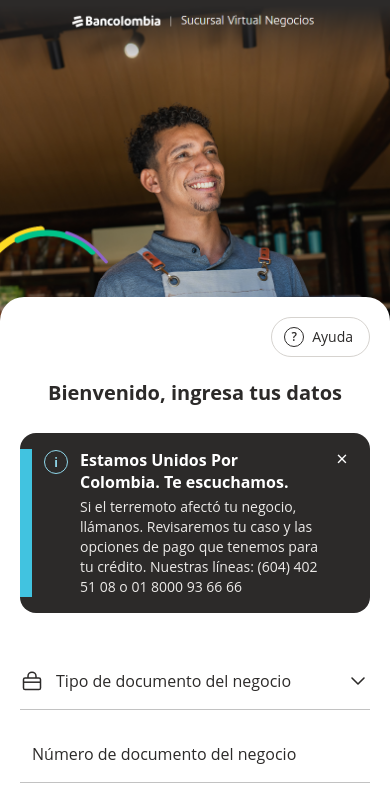
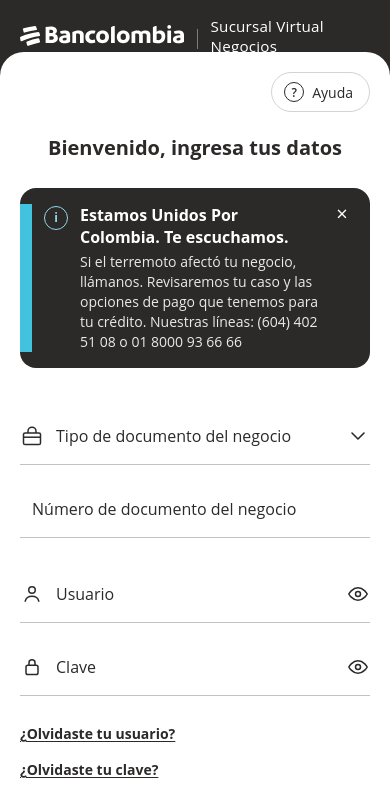
Before and after one commit to sve49854-max/suscursal-negocios, a website: page login.html in a window 390 px wide. Shown: the top 808 px of the page. Drawn offline with Linux system fonts and the light colour scheme; some icons are missing; a web font is replaced by a local one.

Commit message:
style: hide large login image on mobile and show slim dark header bar with inverted logo

```diff
--- a/css/login.css
+++ b/css/login.css
@@ -35,13 +35,17 @@
   color: #fff;
 }
 
-.svn-hero img {
+.desktop-hero-img {
   position: absolute;
   inset: 0;
   width: 100%;
   height: 100%;
   object-fit: cover;
   object-position: center top;
+}
+
+.mobile-hero-header {
+  display: none;
 }
 
 .svn-panel {
@@ -347,13 +351,59 @@
 
 @media (max-width: 64rem) {
   .svn-login { grid-template-columns: 1fr; }
-  .svn-hero { min-height: 38vh; }
+
+  .svn-hero {
+    min-height: auto;
+    height: 4.5rem;
+    background: #2c2a29;
+    display: flex;
+    align-items: center;
+    padding: 0 1.25rem;
+    z-index: 2;
+  }
+
+  .desktop-hero-img {
+    display: none;
+  }
+
+  .mobile-hero-header {
+    display: block;
+    width: 100%;
+  }
+
+  .logo-container {
+    display: flex;
+    align-items: center;
+    gap: 0.5rem;
+    color: #fff;
+    font-family: var(--cib);
+    font-size: 0.95rem;
+  }
+
+  .logo-symbol-inverted {
+    height: 1.4rem;
+    filter: brightness(0) invert(1);
+  }
+
+  .logo-divider {
+    color: #8d8b88;
+    font-size: 1.2rem;
+    font-weight: 300;
+  }
+
+  .logo-subtitle {
+    font-weight: 500;
+    color: #fff;
+    letter-spacing: 0.2px;
+  }
+
   .svn-panel {
     margin-left: 0;
     border-radius: 1.5rem 1.5rem 0 0;
-    margin-top: -1.5rem;
+    margin-top: -1.25rem;
     padding: 1.25rem 1.25rem 1.5rem;
     min-height: auto;
+    background: #fff;
   }
   .row, .recover { grid-template-columns: 1fr; gap: 1rem; }
   .svn-actions { justify-content: center; flex-wrap: wrap; }
--- a/login.html
+++ b/login.html
@@ -13,7 +13,14 @@
 <body>
   <main class="svn-login">
     <section class="svn-hero">
-      <img src="assets/login-hero.png" alt="Bancolombia Sucursal Virtual Negocios" />
+      <img src="assets/login-hero.png" alt="Bancolombia Sucursal Virtual Negocios" class="desktop-hero-img" />
+      <div class="mobile-hero-header">
+        <div class="logo-container">
+          <img class="logo-symbol-inverted" src="assets/bancolombia-horizontal.svg" alt="Bancolombia" />
+          <span class="logo-divider">|</span>
+          <span class="logo-subtitle">Sucursal Virtual Negocios</span>
+        </div>
+      </div>
     </section>
 
     <section class="svn-panel">
```
